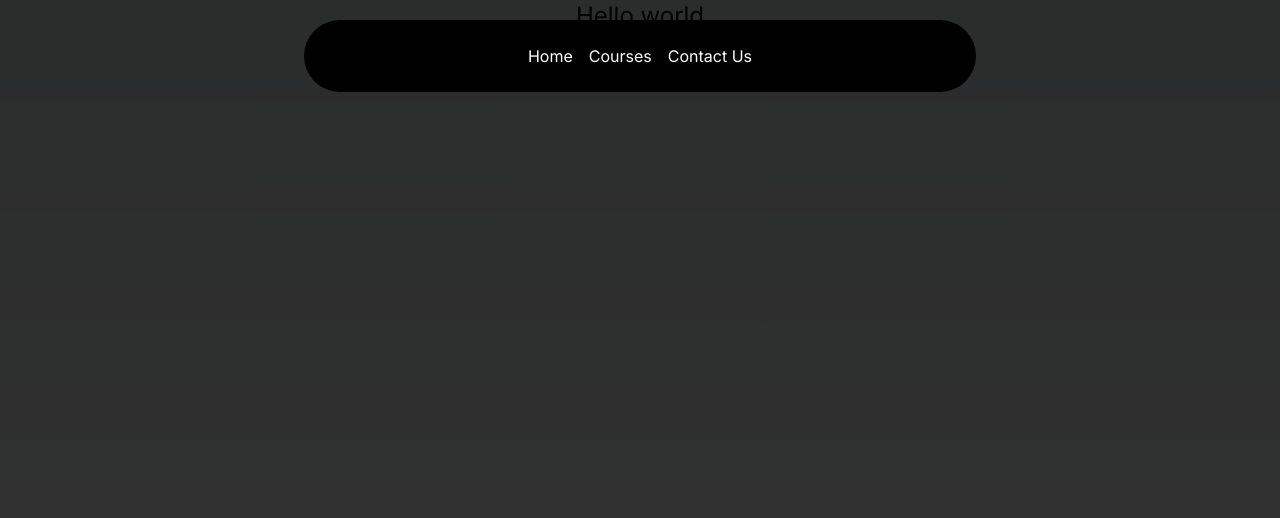
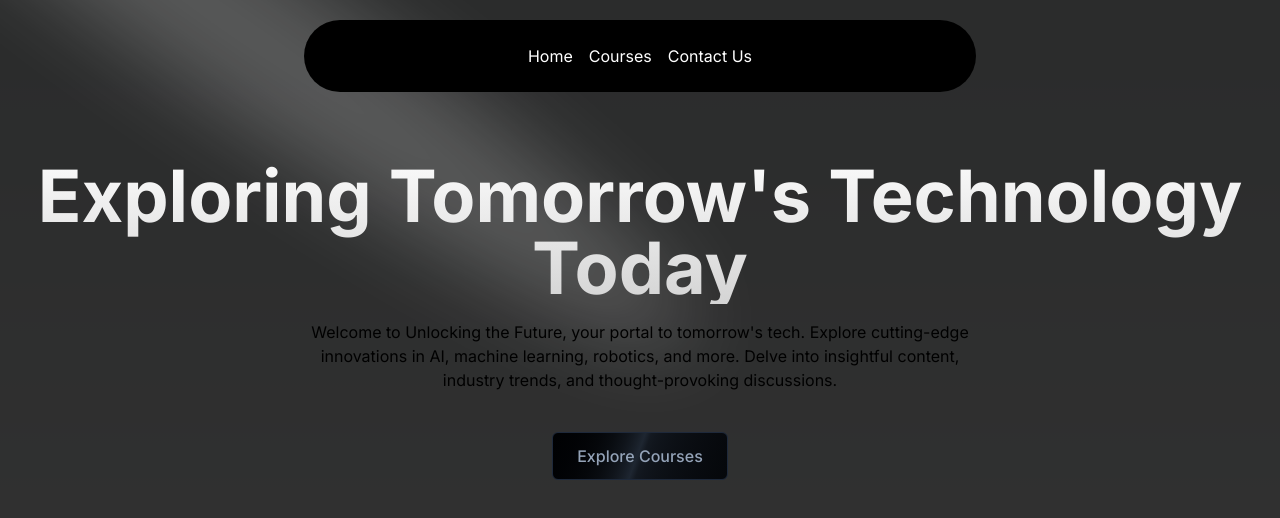
Before and after one commit to PJPhukan/Explore-Technology, a Next.js app: page / in a window 1280 px wide. Shown: the top 518 px of the page. Built offline with nearby package versions, Linux system fonts and the light colour scheme.

Commit message:
feature: "Add Home section "

```diff
--- a/package.json
+++ b/package.json
@@ -11,9 +11,11 @@
   "dependencies": {
     "clsx": "^2.1.0",
     "framer-motion": "^11.0.24",
+    "icons-react": "^3.7.1",
     "next": "14.1.4",
     "react": "^18",
     "react-dom": "^18",
+    "react-element-to-jsx-string": "^15.0.0",
     "tailwind-merge": "^2.2.2"
   },
   "devDependencies": {
--- a/src/app/page.tsx
+++ b/src/app/page.tsx
@@ -1,9 +1,8 @@
-import Image from "next/image";
-
+import HomeSection from "@/components/HomeSection";
 export default function Home() {
   return (
     <div className="min-h-screen bg-black/[0.8] antialiased bg-grid-white/[0.4]">
-      <h1 className="text-2xl text-center">Hello world</h1>
+      <HomeSection />
     </div>
   );
 }
--- /dev/null
+++ b/src/components/HomeSection.tsx
@@ -0,0 +1,38 @@
+import Link from "next/link";
+import React from "react";
+import { cn } from "@/utils/cn";
+import { Spotlight } from "@/components/ui/Spotlight";
+
+const HomeSection = () => {
+  return (
+    <div className="h-auto md:h-[40rem] w-full rounded-md flex flex-col justify-center items-center relative mx-auto py-10 md:py-0">
+      <Spotlight
+        className="-top-40 left-0 md:left-60 md:-top-20"
+        fill="white"
+      />
+      <div className=" relative text-center z-10 p-5 w-full">
+        <h1
+          className="text-4xl md:text-7xl
+         mt-20 md:mt-0  mx-auto font-bold bg-clip-text text-transparent bg-gradient-to-b from-neutral-50 to-neutral-300 p-"
+        >
+          Exploring Tomorrow's Technology Today
+        </h1>
+        <p className="mt-4 font-normal text-base max-w-2xl mx-auto bg-transparent">
+          Welcome to Unlocking the Future, your portal to tomorrow's tech.
+          Explore cutting-edge innovations in AI, machine learning, robotics,
+          and more. Delve into insightful content, industry trends, and
+          thought-provoking discussions.
+        </p>
+        <div className="mt-10">
+          <Link href={"/courses"}>
+            <button className="inline-flex h-12 animate-shimmer items-center justify-center rounded-md border border-slate-800 bg-[linear-gradient(110deg,#000103,45%,#1e2631,55%,#000103)] bg-[length:200%_100%] px-6 font-medium text-slate-400 transition-colors focus:outline-none focus:ring-2 focus:ring-slate-400 focus:ring-offset-2 focus:ring-offset-slate-50">
+              Explore Courses
+            </button>
+          </Link>
+        </div>
+      </div>
+    </div>
+  );
+};
+
+export default HomeSection;
--- /dev/null
+++ b/src/components/ui/Spotlight.tsx
@@ -0,0 +1,56 @@
+import React from "react";
+import { cn } from "@/utils/cn";
+
+type SpotlightProps = {
+  className?: string;
+  fill?: string;
+};
+
+export const Spotlight = ({ className, fill }: SpotlightProps) => {
+  return (
+    <svg
+      className={cn(
+        "animate-spotlight pointer-events-none absolute z-[1]  h-[169%] w-[138%] lg:w-[84%] opacity-0",
+        className
+      )}
+      xmlns="http://www.w3.org/2000/svg"
+      viewBox="0 0 3787 2842"
+      fill="none"
+    >
+      <g filter="url(#filter)">
+        <ellipse
+          cx="1924.71"
+          cy="273.501"
+          rx="1924.71"
+          ry="273.501"
+          transform="matrix(-0.822377 -0.568943 -0.568943 0.822377 3631.88 2291.09)"
+          fill={fill || "white"}
+          fillOpacity="0.21"
+        ></ellipse>
+      </g>
+      <defs>
+        <filter
+          id="filter"
+          x="0.860352"
+          y="0.838989"
+          width="3785.16"
+          height="2840.26"
+          filterUnits="userSpaceOnUse"
+          colorInterpolationFilters="sRGB"
+        >
+          <feFlood floodOpacity="0" result="BackgroundImageFix"></feFlood>
+          <feBlend
+            mode="normal"
+            in="SourceGraphic"
+            in2="BackgroundImageFix"
+            result="shape"
+          ></feBlend>
+          <feGaussianBlur
+            stdDeviation="151"
+            result="effect1_foregroundBlur_1065_8"
+          ></feGaussianBlur>
+        </filter>
+      </defs>
+    </svg>
+  );
+};
--- /dev/null
+++ b/src/components/ui/tailwindcss-buttons.tsx
@@ -0,0 +1,28 @@
+"use client";
+import React from "react";
+import { IconClipboard } from "@tabler/icons-react";
+import { cn } from "@/utils/cn";
+
+export const ButtonsCard = ({
+  children,
+  className,
+  onClick,
+}: {
+  children?: React.ReactNode;
+  className?: string;
+  onClick?: () => void;
+}) => {
+  return (
+    <div
+      onClick={onClick}
+      className={cn(
+        "h-60 w-full bg-white rounded-xl border border-neutral-100 dark:bg-black dark:border-white/[0.2] hover:border-neutral-200 group/btn overflow-hidden relative flex items-center justify-center",
+        className
+      )}
+    >
+      <div className="absolute inset-0 dark:bg-dot-white/[0.1] bg-dot-black/[0.1]" />
+      <IconClipboard className="absolute top-2 right-2 text-neutral-300 group-hover/btn:block hidden h-4 w-4 transition duration-200" />
+      <div className="relative z-40">{children}</div>
+    </div>
+  );
+};
--- a/tailwind.config.ts
+++ b/tailwind.config.ts
@@ -6,7 +6,7 @@ const config: Config = {
     "./src/components/**/*.{js,ts,jsx,tsx,mdx}",
     "./src/app/**/*.{js,ts,jsx,tsx,mdx}",
   ],
-  darkMode: 'class',
+  darkMode: "class",
   theme: {
     extend: {
       backgroundImage: {
@@ -14,6 +14,30 @@ const config: Config = {
         "gradient-conic":
           "conic-gradient(from 180deg at 50% 50%, var(--tw-gradient-stops))",
       },
+      animation: {
+        spotlight: "spotlight 2s ease .75s 1 forwards",
+        shimmer: "shimmer 2s linear infinite",
+      },
+      keyframes: {
+        spotlight: {
+          "0%": {
+            opacity: "0",
+            transform: "translate(-72%, -62%) scale(0.5)",
+          },
+          "100%": {
+            opacity: "1",
+            transform: "translate(-50%,-40%) scale(1)",
+          },
+        },
+        shimmer: {
+          from: {
+            backgroundPosition: "0 0",
+          },
+          to: {
+            backgroundPosition: "-200% 0",
+          },
+        },
+      },
     },
   },
   plugins: [],
```
Also changed, not shown: 1 other file (tests, documents, lock files or other folders).
